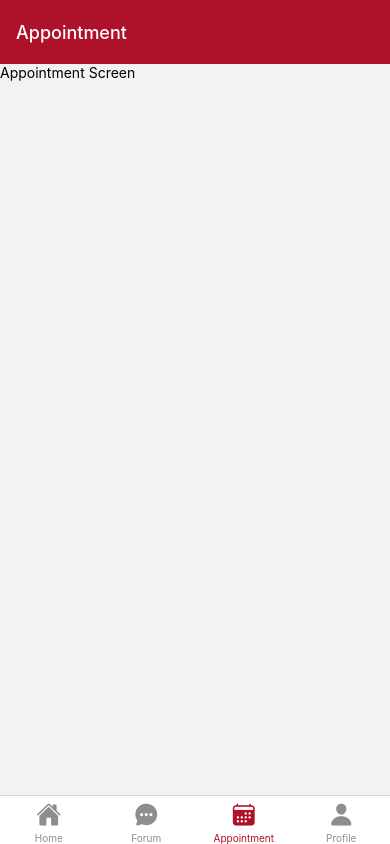
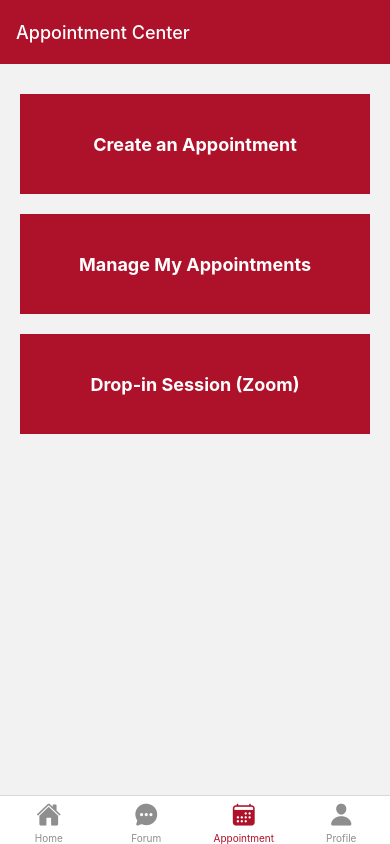
Before and after one commit to OwlHacks2022/owl-tutor-rn, a React Native app: screen /Appointment in a window 390 px wide. Built offline with nearby package versions, Linux system fonts and the light colour scheme.

Commit message:
Appointment Center

```diff
--- /dev/null
+++ b/components/Appointment/AppointmentCenter/BoxButton.jsx
@@ -0,0 +1,39 @@
+import React from 'react';
+import {
+  View,
+  Text,
+  TouchableOpacity,
+  StyleSheet,
+  Dimensions,
+} from 'react-native';
+import { COLORS } from '../../../constants';
+
+const { width } = Dimensions.get('window');
+
+export default function BoxButton({ title, onPress }) {
+  return (
+    <TouchableOpacity onPress={onPress}>
+      <View style={styles.container}>
+        <Text style={styles.text}>{title}</Text>
+      </View>
+    </TouchableOpacity>
+  );
+}
+
+const styles = StyleSheet.create({
+  container: {
+    backgroundColor: COLORS.primary,
+    paddingVertical: 20,
+    paddingHorizontal: 20,
+    height: 100,
+    marginVertical: 10,
+    width: width - 40,
+    justifyContent: 'center',
+    alignItems: 'center',
+  },
+  text: {
+    color: COLORS.white,
+    fontWeight: 'bold',
+    fontSize: 18,
+  },
+});
--- a/screens/AppointmentScreen.jsx
+++ b/screens/AppointmentScreen.jsx
@@ -4,13 +4,50 @@
  * favorite tutors
  * Connect to Foothill's website?
  */
-import React from 'react';
-import { View, Text } from 'react-native';
+import React, { useLayoutEffect } from 'react';
+import { View, Text, StyleSheet } from 'react-native';
+import { useNavigation } from '@react-navigation/native';
+import BoxButton from '../components/Appointment/AppointmentCenter/BoxButton';
 
 export default function AppointmentScreen() {
-	return (
-		<View>
-			<Text>Appointment Screen</Text>
-		</View>
-	);
+  const navigation = useNavigation();
+  const BUTTONS = [
+    {
+      title: 'Create an Appointment',
+      //  onPress: () => navigation.navigate('CreateAppointment'),
+      onPress: () => {},
+    },
+    {
+      title: 'Manage My Appointments',
+      //  onPress: () => navigation.navigate('AppointmentHistory'),
+      onPress: () => {},
+    },
+    {
+      title: 'Drop-in Session (Zoom)',
+      //  onPress: () => navigation.navigate('FavoriteTutors'),
+      onPress: () => {},
+    },
+  ];
+
+  useLayoutEffect(() => {
+    navigation.setOptions({
+      // TODO change this to the course name
+      headerTitle: 'Appointment Center',
+    });
+  }, []);
+  return (
+    <View style={styles.container}>
+      {BUTTONS.map((button, index) => (
+        <BoxButton key={index} title={button.title} onPress={button.onPress} />
+      ))}
+    </View>
+  );
 }
+
+const styles = StyleSheet.create({
+  container: {
+    flex: 1,
+    alignItems: 'center',
+    paddingVertical: 20,
+  },
+});
```
